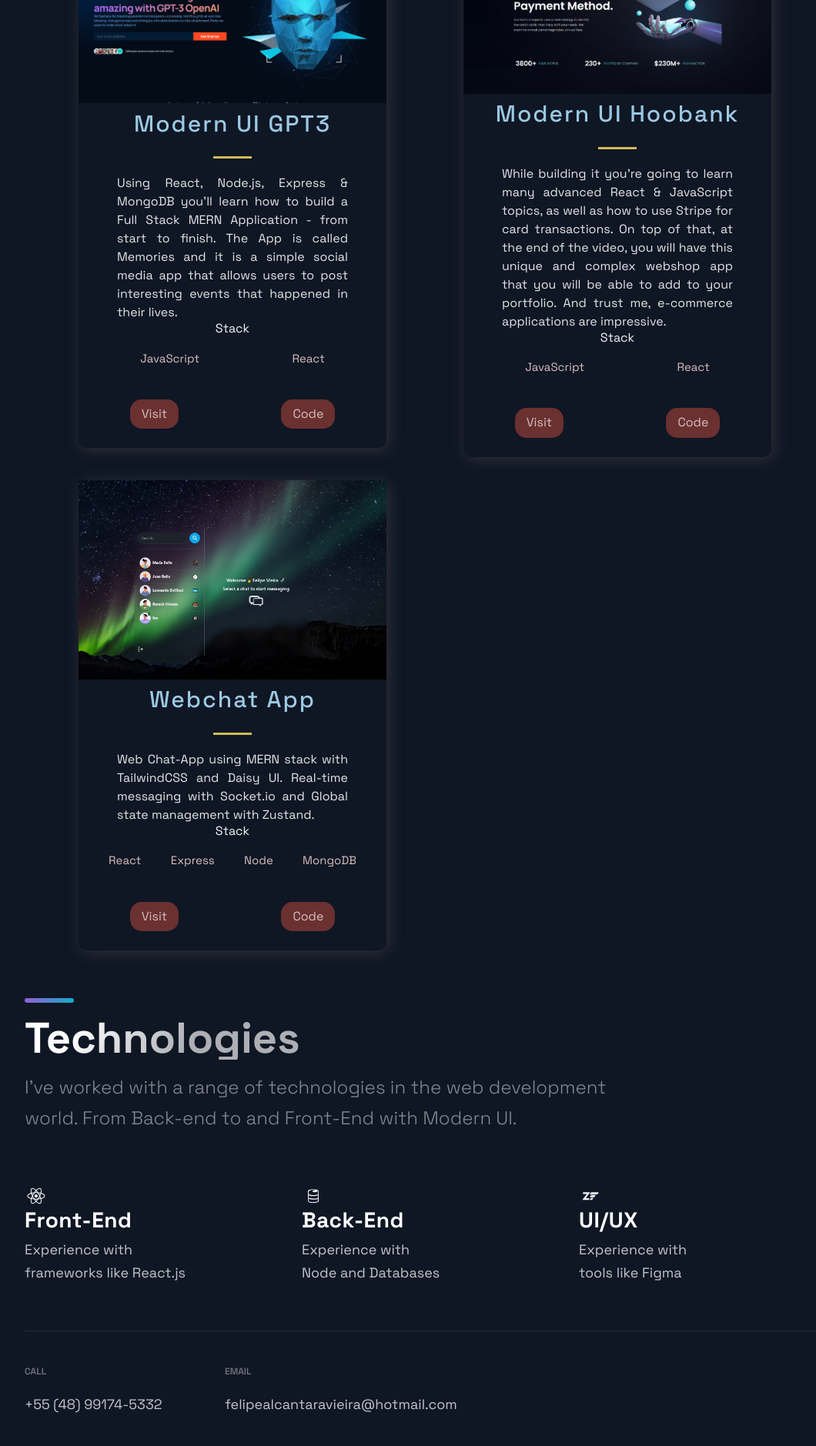
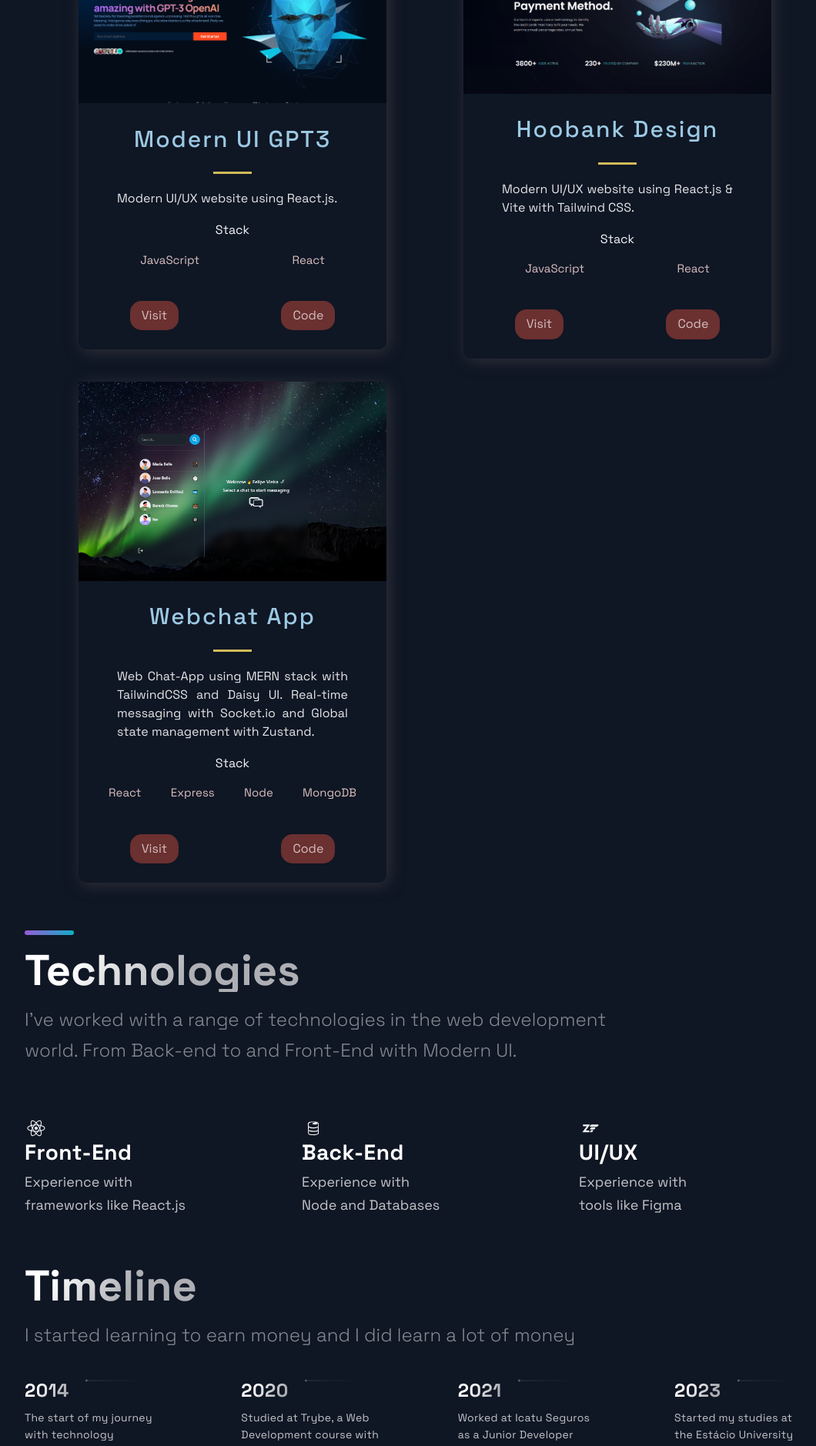
Before and after one commit to FelipeAlcantaraVieira/FelipeAlcantaraVieira.github.io, a Next.js app: page / in a window 1280 px wide. Shown: the part 940-2819 px from the top of the page at 77% size, without its empty margins (88-1148 px from the left). Built offline with nearby package versions, Linux system fonts and the light colour scheme.

Commit message:
bug timeline corrigido

```diff
--- a/src/components/Projects/ProjectsStyles.js
+++ b/src/components/Projects/ProjectsStyles.js
@@ -33,6 +33,7 @@ export const BlogCard = styled.div`
 `;
 export const TitleContent = styled.div`
   text-align: center;
+  padding-top: 20px;
   z-index: 20;
   width: 100%;
 
--- a/src/components/TimeLine/TimeLine.js
+++ b/src/components/TimeLine/TimeLine.js
@@ -10,36 +10,36 @@ const Timeline = () => {
   const [activeItem, setActiveItem] = useState(0);
   const carouselRef = useRef();
 
-  //const scroll = (node, left) => {
-    //return node.ScrollTo({ left, behavior: 'smooth' });
-  //}
+  const scroll = (node, left) => {
+    return node.scrollTo({ left, behavior: 'smooth' });
+  };
 
   const handleClick = (e, i) => {
     e.preventDefault();
 
     if (carouselRef.current) {
-    const scrollLeft = Math.floor(carouselRef.current.scrollWidth * 0.7 * (i / TimeLineData.length));
-
+      const scrollLeft = Math.floor(carouselRef.current.scrollWidth * 0.7 * (i / TimeLineData.length));
       scroll(carouselRef.current, scrollLeft);
     }
-  }
+  };
 
   const handleScroll = () => {
     if (carouselRef.current) {
-    const index = Math.round((carouselRef.current.scrollLeft / (carouselRef.current.scrollWidth * 0.7)) * TimeLineData.length);
+      const index = Math.round((carouselRef.current.scrollLeft / (carouselRef.current.scrollWidth * 0.7)) * TimeLineData.length);
+      setActiveItem(index);
+    }
+  };
 
-    setActiveItem(index);
-    }
-  }
-
-  // // snap back to beginning of scroll when window is resized
-  // // avoids a bug where content is covered up if coming from smaller screen
   useEffect(() => {
     const handleResize = () => {
       scroll(carouselRef.current, 0);
-    }
+    };
 
     window.addEventListener('resize', handleResize);
+
+    return () => {
+      window.removeEventListener('resize', handleResize);
+    };
   }, []);
 
   return (
--- a/src/constants/constants.js
+++ b/src/constants/constants.js
@@ -1,7 +1,7 @@
 export const projects = [
   {
     title: 'Modern UI GPT3',
-    description: "Using React, Node.js, Express & MongoDB you'll learn how to build a Full Stack MERN Application - from start to finish. The App is called Memories and it is a simple social media app that allows users to post interesting events that happened in their lives.",
+    description: "Modern UI/UX website using React.js.",
       image: '/images/gpt3copy.png',
       tags: ['JavaScript', 'React'],
     source: 'https://github.com/FelipeAlcantaraVieira/gpt3-web-project',
@@ -9,8 +9,8 @@ export const projects = [
     id: 0,
   },
   {
-    title: 'Modern UI Hoobank',
-    description:"While building it you're going to learn many advanced React & JavaScript topics, as well as how to use Stripe for card transactions. On top of that, at the end of the video, you will have this unique and complex webshop app that you will be able to add to your portfolio. And trust me, e-commerce applications are impressive.",
+    title: 'Hoobank Design',
+    description:"Modern UI/UX website using React.js & Vite with Tailwind CSS.",
     image: '/images/hoobank.png',
     tags: ['JavaScript', 'React'],
     source: 'https://github.com/FelipeAlcantaraVieira/bankUIprojecto',
@@ -30,11 +30,10 @@ export const projects = [
 ];
 
 export const TimeLineData = [
-  { year: 2017, text: 'Started my journey', },
-  { year: 2018, text: 'Worked as a freelance developer', },
-  { year: 2019, text: 'Founded JavaScript Mastery', },
-  { year: 2020, text: 'Shared my projects with the world', },
-  { year: 2021, text: 'Started my own platform', },
+  { year: 2014, text: 'The start of my journey with technology', },
+  { year: 2020, text: 'Studied at Trybe, a Web Development course with duration of 1500 hours', },
+  { year: 2021, text: 'Worked at Icatu Seguros as a Junior Developer', },
+  { year: 2023, text: 'Started my studies at the Estácio University', },
 ];
 
 export const AcomplishmentsData = [
--- a/src/pages/index.js
+++ b/src/pages/index.js
@@ -16,7 +16,7 @@ const Home = () => {
       </Section>
       <Projects />
       <Technologies />
-      {/*<Timeline />*/}
+      {<Timeline />}
       {/*<Acomplishments />*/}
     </Layout>
   );
```
